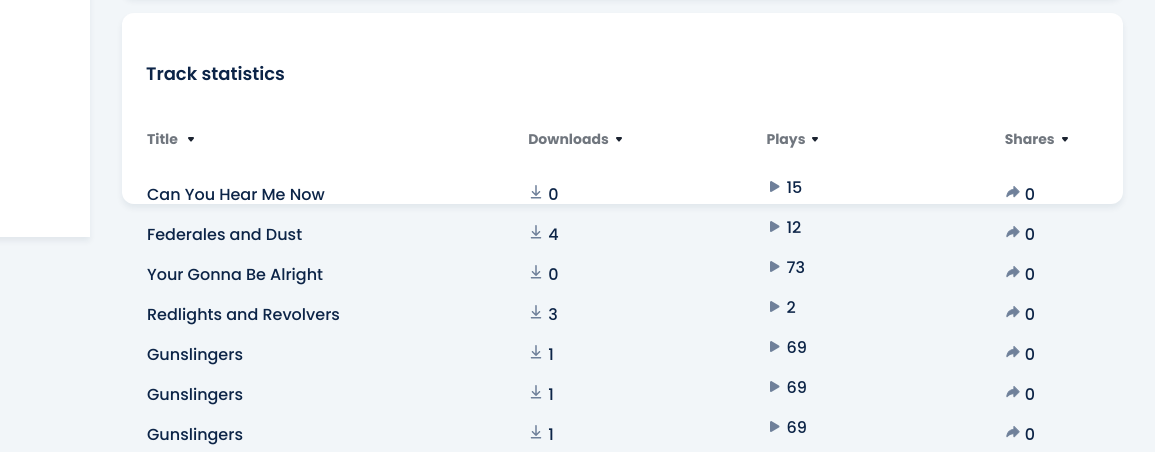
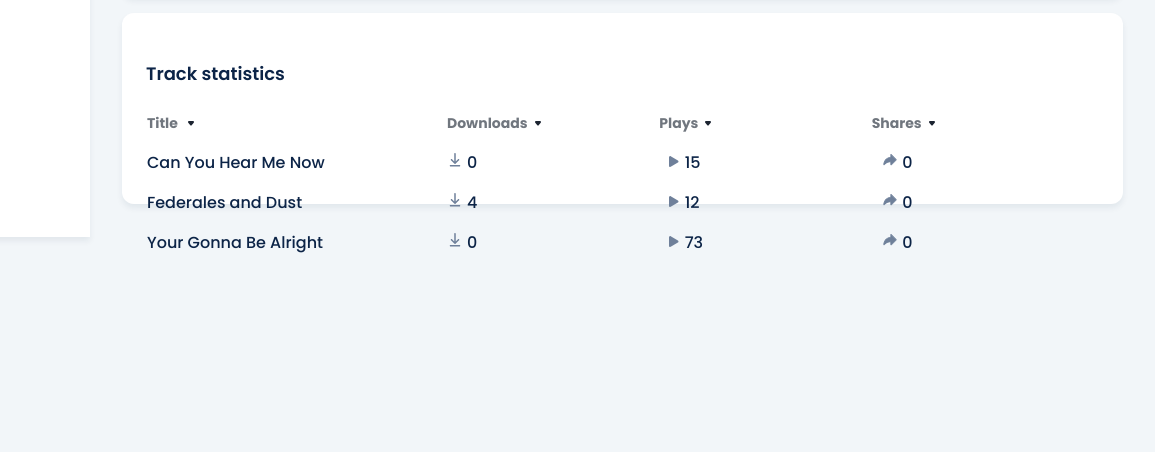
Before and after one commit to Borisfen2022/work-1, a plain HTML site: page dashboard.html in a window 1280 px wide. Shown: the part 563-1015 px from the top of the page, 125-1280 px from the left. After the commit the page ends 816 px from the top, so only its background shows below. Drawn offline with Linux system fonts and the light colour scheme.

Commit message:
(OL-4) Renew Dasboard

```diff
--- a/css/dashboard.css
+++ b/css/dashboard.css
@@ -185,6 +185,8 @@ h2 {
 table {
   border-collapse: collapse;
   width: 100%;
+  display: grid;
+  grid-template-rows: 40px auto;
 }
 
 thead {
@@ -194,24 +196,11 @@ thead {
   font-weight: 500;
   font-size: 14px;
   line-height: 21px;
-  height: 72px;
+
 }
 
 th:first-of-type {
-  width: 40%;
   text-align: left;
-}
-
-th:nth-of-type(2) {
-  width: 25%;
-}
-
-th:nth-of-type(3) {
-  width: 25%;
-}
-
-th:nth-of-type(4) {
-  width: 10%;
 }
 
 td {
@@ -226,6 +215,14 @@ td {
 tr {
   height: 40px;
   text-align: left;
+  display: grid;
+  grid-template-columns: 300px 1fr 1fr 1fr;
+  align-items: center;
+
+}
+
+thead tr{
+margin-right: 16px;
 }
 
 td:nth-of-type(1) {
@@ -259,7 +256,7 @@ td:nth-of-type(4) {
 }
 
 tbody {
-  height: 155px;
+  height: 110px;
   overflow-y: auto;
 }
 
--- a/dashboard.html
+++ b/dashboard.html
@@ -146,18 +146,7 @@
               <td><img class="table-icon play-icon" src="./img/Filled.svg" alt="play">69</td>
               <td><img class="table-icon" src="./img/fluent_share-24-filled.svg" alt="arrow">0</td>
             </tr>
-            </tr>
-              <td>Gunslingers</td>
-              <td><img class="table-icon" src="./img/fluent_arrow-download-16-filled.svg" alt="arrow">1</td>
-              <td><img class="table-icon play-icon" src="./img/Filled.svg" alt="play">69</td>
-              <td><img class="table-icon" src="./img/fluent_share-24-filled.svg" alt="arrow">0</td>
-            </tr>
-            </tr>
-              <td>Gunslingers</td>
-              <td><img class="table-icon" src="./img/fluent_arrow-download-16-filled.svg" alt="arrow">1</td>
-              <td><img class="table-icon play-icon" src="./img/Filled.svg" alt="play">69</td>
-              <td><img class="table-icon" src="./img/fluent_share-24-filled.svg" alt="arrow">0</td>
-            </tr>
+
           </tbody>
         </table>
       </div>
```
Also changed, not shown: css/flex.css (added, +36 -0 lines), flex.html (added, +19 -0 lines).
